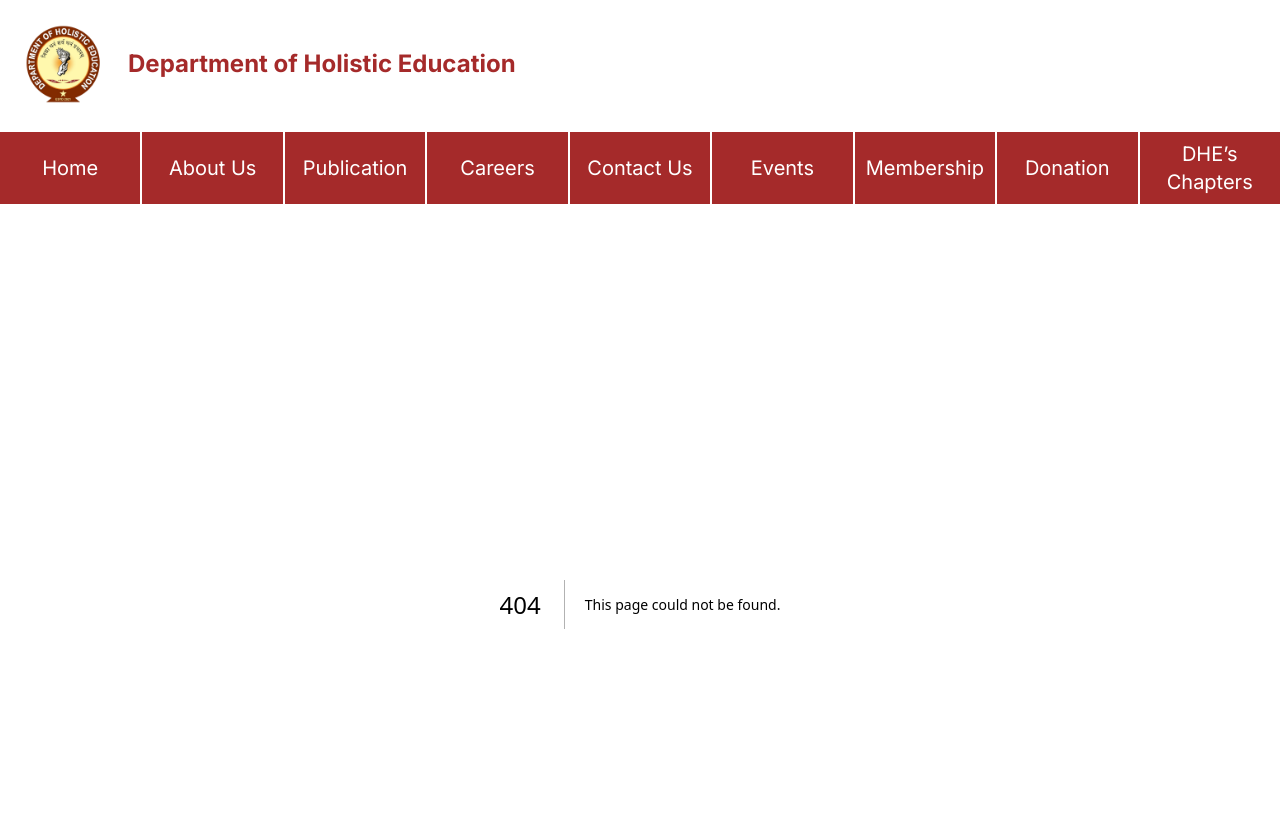
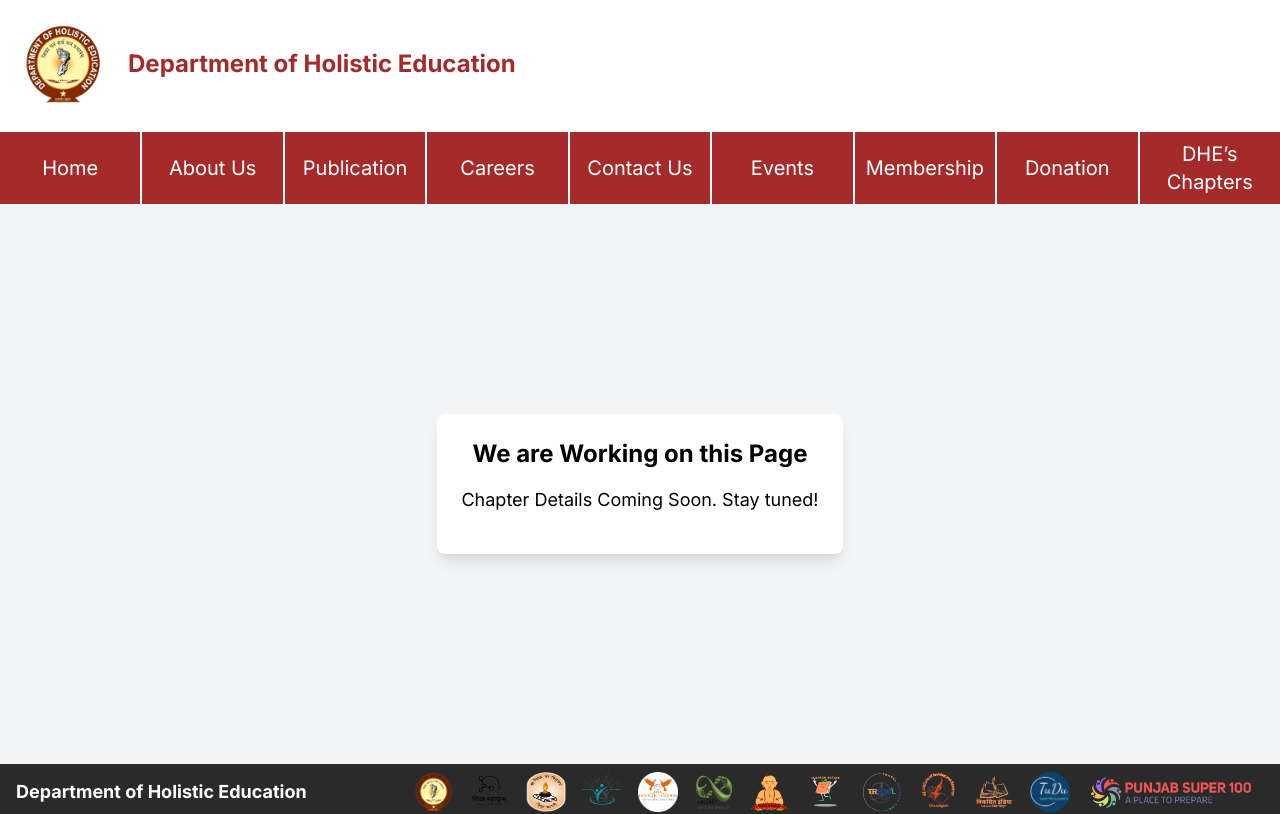
Before and after one commit to dhevb/dhe-org-in, a Next.js app: page /comingsoon in a window 1280 px wide. Before the commit this address had no page. Shown: the top 814 px of the page. Built offline with nearby package versions, Linux system fonts and the light colour scheme.

Commit message:
"Update subMenu path in Header component"

```diff
--- /dev/null
+++ b/src/app/comingsoon/page.tsx
@@ -0,0 +1,16 @@
+
+import ContactUs from "../component/ComactUs";
+import CommingSoon from "../component/CommingSoon"
+
+
+
+
+
+export default function Committee() {
+  return (
+    <>
+    <CommingSoon/>
+
+  </>
+  )
+}
--- /dev/null
+++ b/src/app/component/CommingSoon.tsx
@@ -0,0 +1,15 @@
+"use client";
+import React from "react";
+
+const ComingSoon: React.FC = () => {
+  return (
+    <div className="flex items-center justify-center h-[70vh] bg-gray-100">
+      <div className="bg-white p-6 rounded-lg shadow-lg text-center">
+        <h1 className="text-2xl font-bold mb-4">We are Working on this Page</h1>
+        <p className="text-lg mb-4">Chapter Details Coming Soon. Stay tuned&#33;</p>
+      </div>
+    </div>
+  );
+};
+
+export default ComingSoon;
--- a/src/app/component/Header.tsx
+++ b/src/app/component/Header.tsx
@@ -51,7 +51,7 @@ const menus: Menu[] = [
   {
     path: "/",
     title: "DHE’s Chapters",
-    subMenu: [{ path: "/", title: "NIT Srinagar" }],
+    subMenu: [{ path: "/comingsoon", title: "NIT Srinagar" }],
   },
 ];
 
```
